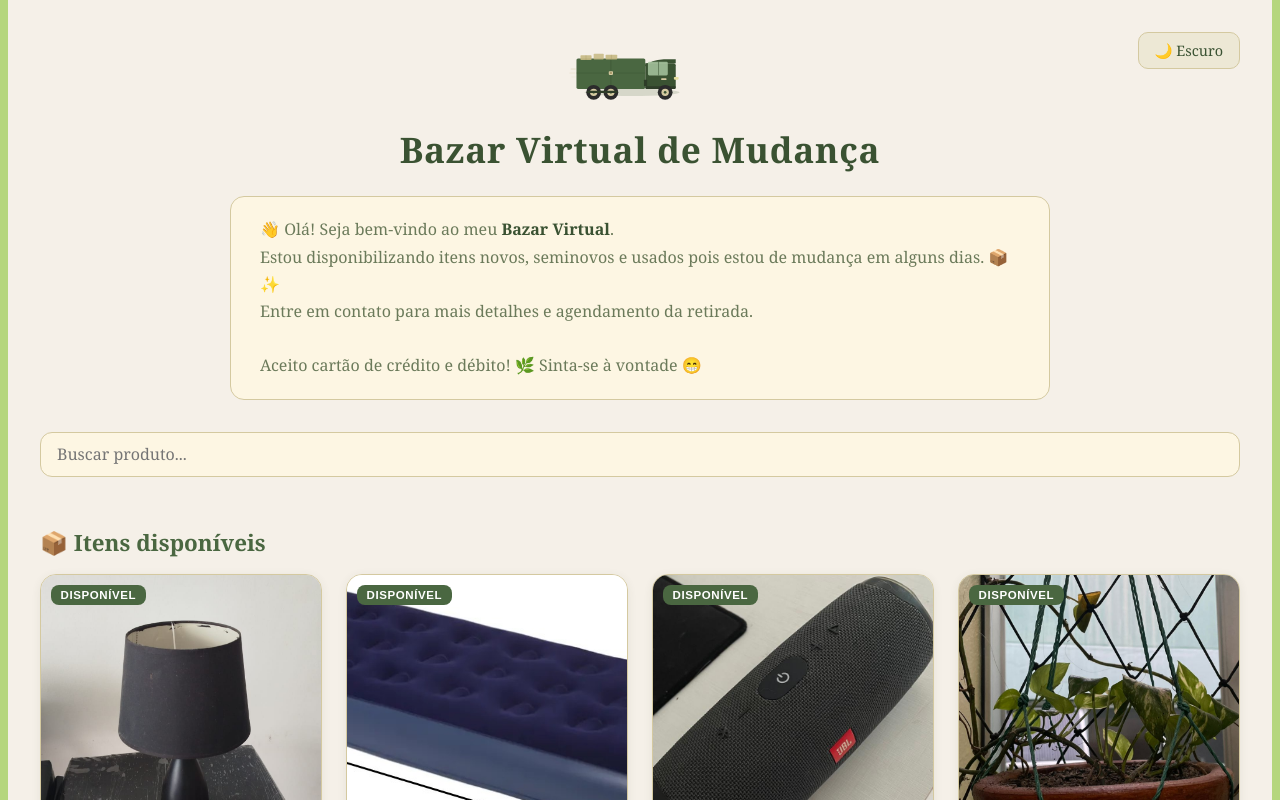
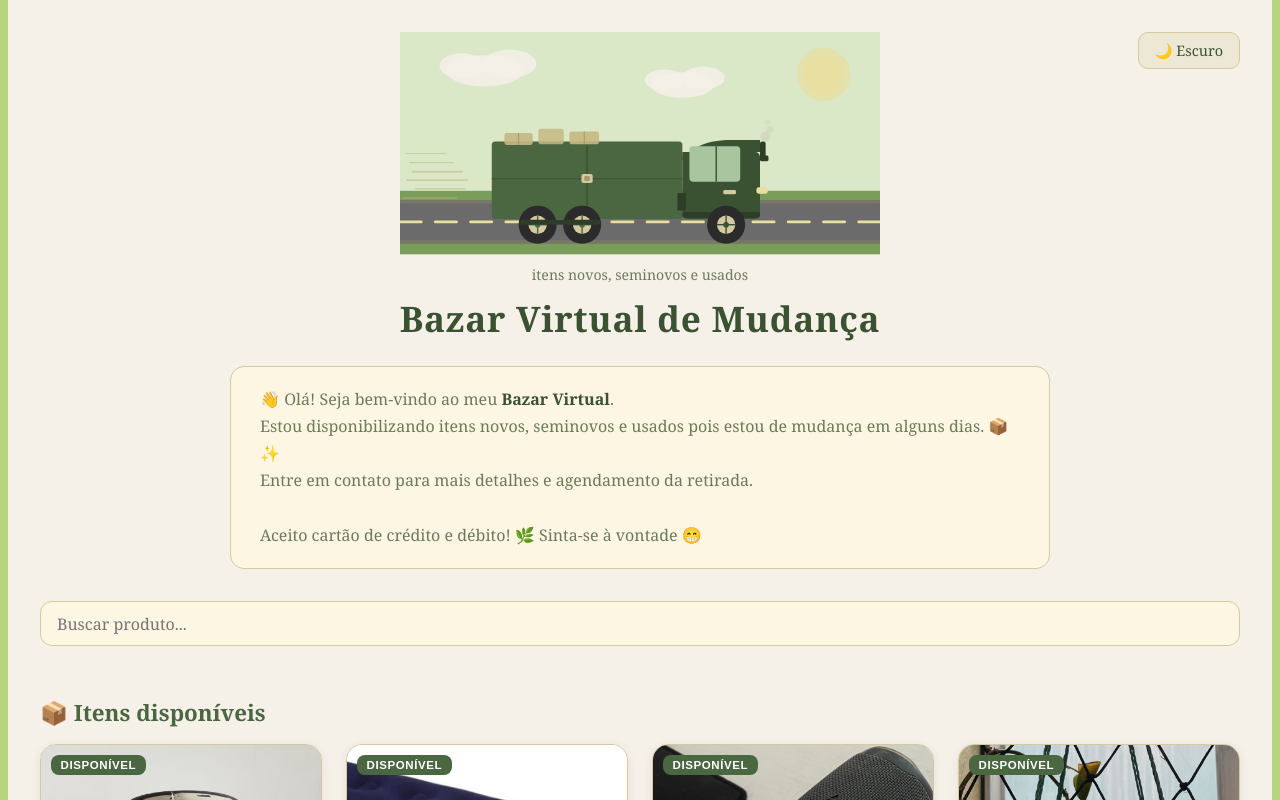
Before and after one commit to Ryaanlucas/bazar, a React (Create React App) app: page / in a window 1280 px wide. Shown: the top 800 px of the page. Built offline with nearby package versions, Linux system fonts and the light colour scheme.

Commit message:
Update App.js

```diff
--- a/src/App.js
+++ b/src/App.js
@@ -1,50 +1,88 @@
 import React, { useState } from "react";
 
 const TruckLogo = () => (
-  <svg width="180" viewBox="0 0 680 320" role="img" xmlns="http://www.w3.org/2000/svg" style={{ display: "block", margin: "0 auto" }}>
-    <title>Logo caminhão de mudança</title>
-    <desc>Caminhão de mudança estilizado em verde oliva com detalhes creme</desc>
+  <svg width="100%" viewBox="0 0 680 360" role="img" xmlns="http://www.w3.org/2000/svg" style={{ display: "block", margin: "0 auto", maxWidth: "480px" }}>
+    <title>Logo caminhão de mudança em movimento</title>
+    <desc>Caminhão de mudança em verde oliva correndo numa pista, com linhas de velocidade e nuvens</desc>
     <style>{`
+      .sky { fill: #dbe8c8; }
+      .road { fill: #6b6b6b; }
+      .road-line { stroke: #e8dfa0; stroke-width: 4; stroke-dasharray: 30 20; stroke-linecap: round; }
+      .grass { fill: #7a9e5a; }
       .truck-body { fill: #4a6741; }
       .truck-cab { fill: #3a5232; }
-      .truck-window { fill: #a8c5a0; opacity: 0.85; }
+      .truck-window { fill: #a8c5a0; }
       .truck-wheel { fill: #2b2b2b; }
       .truck-hubcap { fill: #d4c9a0; }
-      .truck-ground { fill: #4a6741; opacity: 0.18; }
       .box-item { fill: #c5b882; }
+      .speed-line { stroke: #c5b882; stroke-linecap: round; opacity: 0.55; }
+      .cloud { fill: #f5f0e8; opacity: 0.85; }
+      .logo-text { font-family: Georgia, serif; font-weight: 700; fill: #3a5232; }
+      .logo-sub { font-family: Georgia, serif; font-weight: 400; fill: #6b7a5a; }
+      .sun { fill: #e8dfa0; }
+      .road-edge { fill: #8a8a6a; }
     `}</style>
-    <ellipse cx="310" cy="228" rx="180" ry="14" className="truck-ground"/>
-    <rect x="100" y="100" width="260" height="115" rx="6" className="truck-body"/>
-    <line x1="230" y1="105" x2="230" y2="210" stroke="#3a5232" strokeWidth="2" fill="none"/>
-    <line x1="100" y1="155" x2="360" y2="155" stroke="#3a5232" strokeWidth="1.5" fill="none"/>
-    <rect x="222" y="148" width="16" height="14" rx="3" fill="#d4c9a0"/>
-    <rect x="226" y="151" width="8" height="8" rx="2" fill="#a89a6a"/>
-    <rect x="115" y="88" width="42" height="18" rx="3" className="box-item" opacity="0.9"/>
-    <line x1="136" y1="88" x2="136" y2="106" stroke="#9a8a5a" strokeWidth="1" fill="none"/>
-    <rect x="165" y="82" width="38" height="22" rx="3" className="box-item" opacity="0.85"/>
-    <rect x="210" y="86" width="44" height="18" rx="3" className="box-item" opacity="0.9"/>
-    <line x1="232" y1="86" x2="232" y2="104" stroke="#9a8a5a" strokeWidth="1" fill="none"/>
-    <rect x="360" y="118" width="115" height="97" rx="8" className="truck-cab"/>
-    <path d="M360 130 Q380 105 430 103 L475 103 L475 118 L360 118 Z" className="truck-cab"/>
-    <rect x="370" y="112" width="75" height="52" rx="5" className="truck-window"/>
-    <line x1="410" y1="112" x2="410" y2="164" stroke="#3a5232" strokeWidth="2" fill="none"/>
-    <rect x="468" y="170" width="18" height="10" rx="3" fill="#e8dfa0"/>
-    <rect x="360" y="205" width="115" height="10" rx="3" fill="#2e3d28"/>
-    <rect x="420" y="175" width="20" height="6" rx="2" fill="#d4c9a0"/>
-    <rect x="355" y="180" width="12" height="25" rx="2" fill="#2e3d28"/>
-    <circle cx="165" cy="228" r="28" className="truck-wheel"/>
-    <circle cx="165" cy="228" r="14" className="truck-hubcap"/>
-    <circle cx="165" cy="228" r="5" fill="#4a6741"/>
-    <circle cx="230" cy="228" r="28" className="truck-wheel"/>
-    <circle cx="230" cy="228" r="14" className="truck-hubcap"/>
-    <circle cx="230" cy="228" r="5" fill="#4a6741"/>
-    <circle cx="435" cy="228" r="28" className="truck-wheel"/>
-    <circle cx="435" cy="228" r="14" className="truck-hubcap"/>
-    <circle cx="435" cy="228" r="5" fill="#3a5232"/>
-    <rect x="140" y="222" width="116" height="8" rx="3" fill="#2e3d28"/>
-    <line x1="80" y1="140" x2="96" y2="140" stroke="#d4c9a0" strokeWidth="2.5" strokeLinecap="round" opacity="0.7"/>
-    <line x1="75" y1="155" x2="94" y2="155" stroke="#d4c9a0" strokeWidth="2" strokeLinecap="round" opacity="0.5"/>
-    <line x1="82" y1="170" x2="96" y2="170" stroke="#d4c9a0" strokeWidth="1.5" strokeLinecap="round" opacity="0.4"/>
+    <rect x="0" y="0" width="680" height="230" className="sky"/>
+    <circle cx="600" cy="60" r="38" className="sun" opacity="0.7"/>
+    <circle cx="600" cy="60" r="28" className="sun"/>
+    <ellipse cx="120" cy="55" rx="55" ry="22" className="cloud"/>
+    <ellipse cx="155" cy="45" rx="38" ry="20" className="cloud"/>
+    <ellipse cx="88" cy="48" rx="32" ry="18" className="cloud"/>
+    <ellipse cx="400" cy="75" rx="45" ry="18" className="cloud"/>
+    <ellipse cx="430" cy="65" rx="30" ry="16" className="cloud"/>
+    <ellipse cx="375" cy="68" rx="28" ry="15" className="cloud"/>
+    <rect x="0" y="225" width="680" height="18" className="grass"/>
+    <rect x="0" y="295" width="680" height="20" className="grass"/>
+    <rect x="0" y="238" width="680" height="62" className="road"/>
+    <rect x="0" y="238" width="680" height="5" className="road-edge" opacity="0.4"/>
+    <rect x="0" y="295" width="680" height="5" className="road-edge" opacity="0.4"/>
+    <line x1="0" y1="269" x2="680" y2="269" className="road-line"/>
+    <line x1="18" y1="198" x2="88" y2="198" className="speed-line" strokeWidth="3"/>
+    <line x1="10" y1="210" x2="95" y2="210" className="speed-line" strokeWidth="2.5"/>
+    <line x1="22" y1="222" x2="92" y2="222" className="speed-line" strokeWidth="2"/>
+    <line x1="5" y1="235" x2="80" y2="235" className="speed-line" strokeWidth="1.5"/>
+    <line x1="14" y1="185" x2="75" y2="185" className="speed-line" strokeWidth="2"/>
+    <line x1="8" y1="172" x2="65" y2="172" className="speed-line" strokeWidth="1.5" opacity="0.3"/>
+    <rect x="130" y="155" width="270" height="110" rx="5" className="truck-body"/>
+    <line x1="265" y1="160" x2="265" y2="260" stroke="#3a5232" strokeWidth="2"/>
+    <line x1="130" y1="208" x2="400" y2="208" stroke="#3a5232" strokeWidth="1.5"/>
+    <rect x="257" y="201" width="16" height="13" rx="3" fill="#d4c9a0"/>
+    <rect x="261" y="204" width="8" height="7" rx="2" fill="#a89a6a"/>
+    <rect x="148" y="143" width="40" height="17" rx="3" className="box-item" opacity="0.9"/>
+    <line x1="168" y1="143" x2="168" y2="160" stroke="#9a8a5a" strokeWidth="1"/>
+    <rect x="196" y="137" width="36" height="22" rx="3" className="box-item" opacity="0.85"/>
+    <rect x="240" y="141" width="42" height="18" rx="3" className="box-item" opacity="0.9"/>
+    <line x1="261" y1="141" x2="261" y2="159" stroke="#9a8a5a" strokeWidth="1"/>
+    <rect x="400" y="170" width="110" height="95" rx="7" className="truck-cab"/>
+    <path d="M400 182 Q418 155 462 153 L510 153 L510 170 L400 170 Z" className="truck-cab"/>
+    <rect x="410" y="162" width="72" height="50" rx="5" className="truck-window"/>
+    <line x1="448" y1="162" x2="448" y2="212" stroke="#3a5232" strokeWidth="2"/>
+    <rect x="505" y="220" width="16" height="9" rx="3" fill="#e8dfa0"/>
+    <rect x="510" y="155" width="8" height="25" rx="3" fill="#2e3d28"/>
+    <circle cx="518" cy="148" r="7" fill="#c5c5b0" opacity="0.4"/>
+    <circle cx="524" cy="138" r="5" fill="#c5c5b0" opacity="0.3"/>
+    <circle cx="521" cy="128" r="4" fill="#c5c5b0" opacity="0.2"/>
+    <rect x="400" y="255" width="110" height="8" rx="3" fill="#2e3d28"/>
+    <rect x="458" y="224" width="18" height="6" rx="2" fill="#d4c9a0"/>
+    <rect x="510" y="175" width="12" height="8" rx="2" fill="#2e3d28"/>
+    <rect x="393" y="228" width="12" height="25" rx="2" fill="#2e3d28"/>
+    <circle cx="195" cy="273" r="27" className="truck-wheel"/>
+    <circle cx="195" cy="273" r="13" className="truck-hubcap"/>
+    <circle cx="195" cy="273" r="4" fill="#4a6741"/>
+    <line x1="195" y1="260" x2="195" y2="286" stroke="#4a6741" strokeWidth="2"/>
+    <line x1="182" y1="273" x2="208" y2="273" stroke="#4a6741" strokeWidth="2"/>
+    <circle cx="258" cy="273" r="27" className="truck-wheel"/>
+    <circle cx="258" cy="273" r="13" className="truck-hubcap"/>
+    <circle cx="258" cy="273" r="4" fill="#4a6741"/>
+    <line x1="258" y1="260" x2="258" y2="286" stroke="#4a6741" strokeWidth="2"/>
+    <line x1="245" y1="273" x2="271" y2="273" stroke="#4a6741" strokeWidth="2"/>
+    <circle cx="462" cy="273" r="27" className="truck-wheel"/>
+    <circle cx="462" cy="273" r="13" className="truck-hubcap"/>
+    <circle cx="462" cy="273" r="4" fill="#3a5232"/>
+    <line x1="462" y1="260" x2="462" y2="286" stroke="#3a5232" strokeWidth="2"/>
+    <line x1="449" y1="273" x2="475" y2="273" stroke="#3a5232" strokeWidth="2"/>
+    <rect x="170" y="266" width="114" height="7" rx="3" fill="#2e3d28"/>
+    <text x="340" y="352" textAnchor="middle" className="logo-sub" fontSize="20">itens novos, seminovos e usados</text>
   </svg>
 );
 
```
